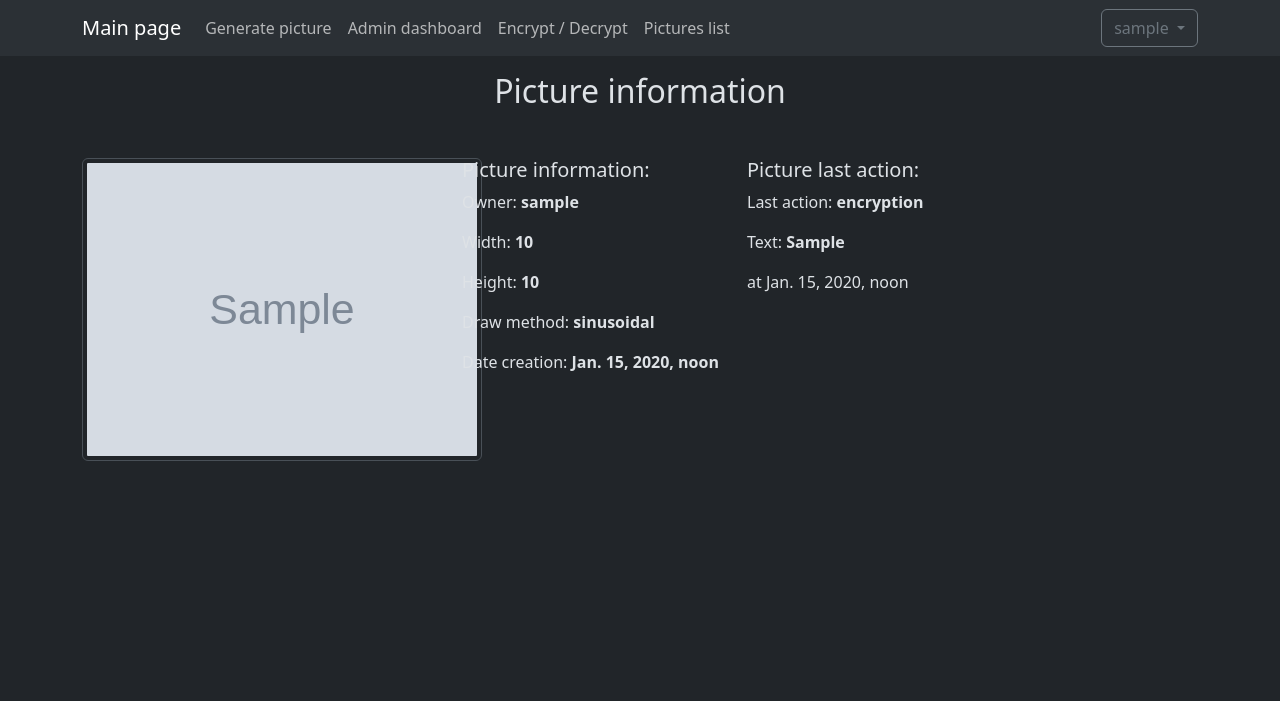
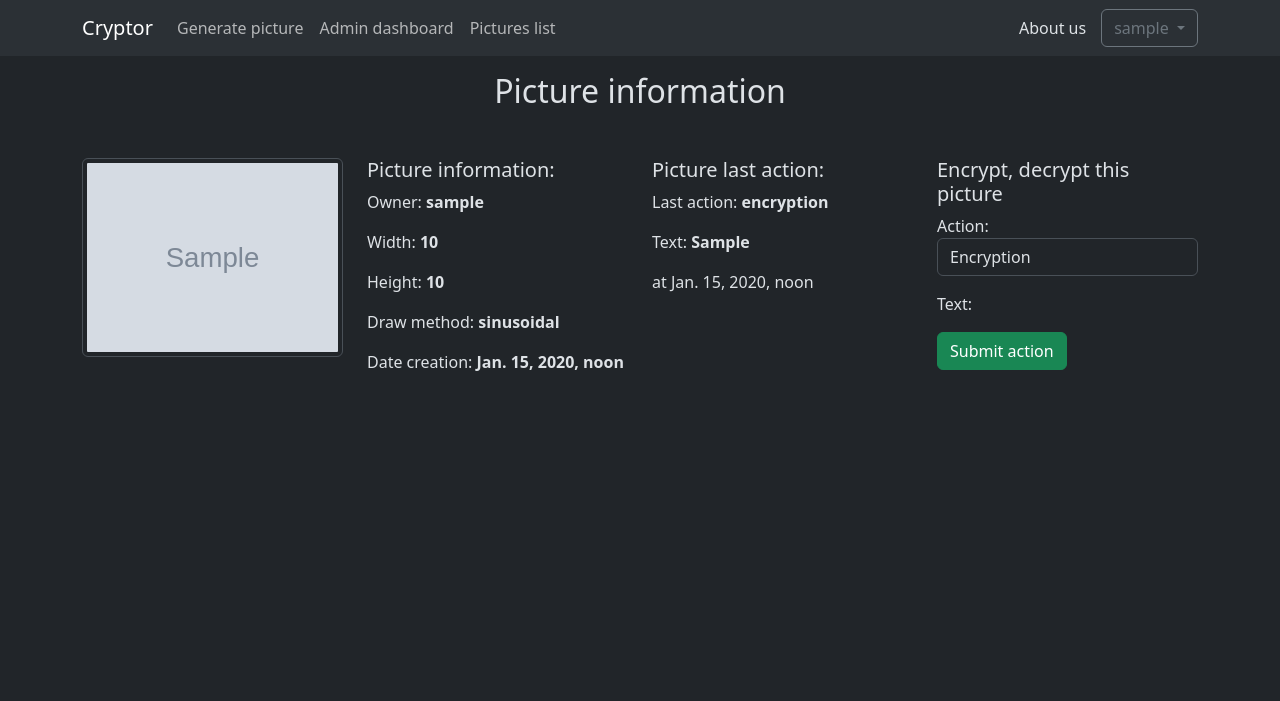
Before and after one commit to MuzykaAndrii/cryptor_service, a Django app: page /picture/1 in a window 1280 px wide. Shown: the top 701 px of the page. Run offline with Django 4.2, Linux system fonts and the light colour scheme; a user stored in the database is signed in; tables that the repository leaves empty hold one stand-in row (values such as "Sample post"); grey boxes marked "Sample" are stand-in pictures.

Commit message:
implemented single picture actions

```diff
--- a/src/crypt/forms.py
+++ b/src/crypt/forms.py
@@ -41,3 +41,22 @@
         for visible in self.visible_fields():
             visible.field.widget.attrs["class"] = "form-control"
             visible.field.widget.attrs["placeholder"] = visible.field.label
+
+
+class SinglePictureActionForm(forms.ModelForm):
+    text = forms.CharField(widget=forms.Textarea)
+
+    class Meta:
+        model = Picture
+        fields = [
+            "last_action",
+        ]
+
+    def __init__(self, *args, **kwargs):
+        super().__init__(*args, **kwargs)
+
+        self.fields["text"].required = False
+
+        for visible in self.visible_fields():
+            visible.field.widget.attrs["class"] = "form-control"
+            visible.field.widget.attrs["placeholder"] = visible.field.label
--- a/src/crypt/models.py
+++ b/src/crypt/models.py
@@ -55,7 +55,7 @@
     last_action = models.CharField(
         max_length=50,
         choices=LAST_ACTION,
-        verbose_name="Last action with this picture",
+        verbose_name="Action:",
         blank=True,
         null=True,
     )
--- a/src/crypt/services/decryption.py
+++ b/src/crypt/services/decryption.py
@@ -4,15 +4,15 @@
 from crypt.cryptor.cryptor import show
 
 
-def decryptor(request, picture, image_file_path, action, image_pk):
+def decryptor(request, picture, image_file_path, action, image_pk, redirect_):
     if not picture.last_action:
         messages.warning(request, "This picture havent crypted text")
-        return redirect("picture_action")
+        return redirect_
 
     decrypted_text = show(image_file_path)
     picture.last_action = action
     picture.last_action_result = decrypted_text
     picture.save(None)
 
-    messages.success(request, f"Decrypted text: {decrypted_text}")
+    messages.warning(request, f"The secret decrypted text: {decrypted_text}")
     return redirect("show_picture", pk=image_pk)
--- a/src/crypt/templates/crypt/picture_action.html
+++ b/src/crypt/templates/crypt/picture_action.html
@@ -6,12 +6,12 @@
 {% include 'include/_navbar.html' %}
 
 <div class="container">
-    <h2 class="mb-5" style="text-align: center;">Crypt/decrypt</h2>
+    <h2 class="mb-5" style="text-align: center;">Youre last actions</h2>
     <form class="row" action="{% url 'picture_action' %}" method="POST">
         <div class="col-md-3 offset-md-1">
-            <div style="display: flex; flex-direction: column; align-items: center;">
+            <div style="display: flex; flex-direction: column; align-items: stretch;">
                 {% for picture in pictures %}
-                <div class="pictures mb-3" style="display: flex; align-items: center; border: 1px solid #495057; padding: 10px; border-radius: 0.375rem;">
+                <div class="pictures mb-3" style="display: flex; justify-content: space-between; align-items: center; border: 1px solid #495057; padding: 10px; border-radius: 0.375rem;">
                     <div>
                         <small>{{picture.width}}х{{picture.height}}</small><br>
                         {% if picture.last_action %}
--- a/src/crypt/templates/crypt/show_picture.html
+++ b/src/crypt/templates/crypt/show_picture.html
@@ -1,4 +1,6 @@
 {% extends 'base.html' %}
+
+{% load static %}
 
 {% block content %}
 
@@ -8,8 +10,8 @@
     <h2 class="mb-5" style="text-align: center;">Picture information</h2>
 
     <div class="row">
-        <div class="col-md-4">
-            <img style="max-width: 400px;" src="{{ picture.image.url }}" class="img-fluid img-thumbnail" alt="{{picture.width}}x{{picture.height}}">
+        <div class="col-md-3">
+            <img style="max-width: 100%;" src="{{ picture.image.url }}" class="img-fluid img-thumbnail" alt="{{picture.width}}x{{picture.height}}">
         </div>
         <div class="col-md-3">
             <h5 class="mb-2">Picture information:</h5>
@@ -29,6 +31,14 @@
                 <h4 class="disabled">No actions yet</h4>
             {% endif %}
         </div>
+        <div class="col-md-3">
+            <h5 class="mb-2">Encrypt, decrypt this picture</h5>
+            <form action="{% url 'show_picture' pk=picture.pk %}" method="POST">
+                {% csrf_token %}
+                {{form.as_p}}
+                <input class="btn btn-success" type="submit" value="Submit action">
+            </form>
+        </div>
     </div>
 
 </div>
@@ -37,3 +47,7 @@
 {% include 'include/_footer.html' %}
 
 {% endblock %}
+
+{% block scripts %}
+<script src="{% static "crypt/js/action.js" %}"></script>
+{% endblock scripts %}
--- a/src/crypt/urls.py
+++ b/src/crypt/urls.py
@@ -1,7 +1,7 @@
 from django.urls import path
 
 from .views import (
-    index,
+    about,
     create_picture,
     show_picture,
     picture_action,
@@ -10,9 +10,9 @@
 
 
 urlpatterns = [
-    path("", index, name="index"),
+    path("", picture_action, name="picture_action"),
+    path("about/", about, name="about"),
     path("create_picture", create_picture, name="create_picture"),
     path("picture/<int:pk>", show_picture, name="show_picture"),
-    path("action/", picture_action, name="picture_action"),
     path("pictures/", pictures_list, name="pictures_list"),
 ]
--- a/src/crypt/views.py
+++ b/src/crypt/views.py
@@ -3,7 +3,7 @@
 from django.contrib import messages
 from django.contrib.auth.decorators import login_required
 
-from .forms import PictureCreationForm, PictureActionForm
+from .forms import PictureCreationForm, PictureActionForm, SinglePictureActionForm
 from .painter.painter import Painter
 from .models import Picture
 from .services.encryption import encryptor
@@ -11,8 +11,8 @@
 
 
 @login_required(login_url="login_user")
-def index(request):
-    return render(request, "crypt/index.html")
+def about(request):
+    return render(request, "crypt/about.html")
 
 
 @login_required(login_url="login_user")
@@ -43,7 +43,44 @@
     picture = get_object_or_404(Picture, pk=pk)
     if picture.owner != request.user:
         raise PermissionDenied
-    return render(request, "crypt/show_picture.html", {"picture": picture})
+
+    if request.method == "GET":
+        form = SinglePictureActionForm(instance=picture)
+        return render(
+            request, "crypt/show_picture.html", {"picture": picture, "form": form}
+        )
+
+    elif request.method == "POST":
+        form = SinglePictureActionForm(request.POST)
+        redirect_dest = redirect("show_picture", pk=picture.pk)
+
+        if not form.is_valid():
+            messages.error(request, "Wrong form data received")
+            return redirect_dest
+
+        text = form.cleaned_data["text"]
+        action = form.cleaned_data["last_action"]
+        image_file_path = picture.image.path
+
+        if action == "encryption":
+            return encryptor(
+                request,
+                text,
+                picture,
+                image_file_path,
+                action,
+                picture.pk,
+                redirect_dest,
+            )
+
+        elif action == "decryption":
+            return decryptor(
+                request, picture, image_file_path, action, picture.pk, redirect_dest
+            )
+
+        else:
+            messages.error(request, "Invalid action")
+            return redirect_dest
 
 
 @login_required(login_url="login_user")
@@ -59,10 +96,11 @@
     if request.method == "POST":
         pictures = Picture.objects.filter(owner=request.user)[:3]
         form = PictureActionForm(pictures, request.POST)
+        redirect_url = redirect("picture_action")
 
         if not form.is_valid() or not form.cleaned_data["image"]:
             messages.error(request, "Wrong form data received")
-            return redirect("picture_action")
+            return redirect_url
 
         image_pk = form.cleaned_data["image"]
         text = form.cleaned_data["text"]
@@ -71,14 +109,29 @@
         image_file_path = picture.image.path
 
         if action == "encryption":
-            return encryptor(request, text, picture, image_file_path, action, image_pk)
+            return encryptor(
+                request,
+                text,
+                picture,
+                image_file_path,
+                action,
+                image_pk,
+                redirect_url,
+            )
 
         elif action == "decryption":
-            return decryptor(request, picture, image_file_path, action, image_pk)
+            return decryptor(
+                request,
+                picture,
+                image_file_path,
+                action,
+                image_pk,
+                redirect_url,
+            )
 
         else:
             messages.error(request, "Invalid action")
-            return redirect("picture_action")
+            return redirect_url
 
 
 @login_required(login_url="login_user")
--- a/src/templates/include/_navbar.html
+++ b/src/templates/include/_navbar.html
@@ -1,6 +1,6 @@
 <nav class="navbar navbar-expand-lg bg-body-tertiary mb-3">
   <div class="container-fluid container">
-    <a class="navbar-brand" href="{% url 'index' %}">Main page</a>
+    <a class="navbar-brand disabled" href="{% url "picture_action" %}">Cryptor</a>
     <button class="navbar-toggler" type="button" data-bs-toggle="collapse" data-bs-target="#navbarSupportedContent"
       aria-controls="navbarSupportedContent" aria-expanded="false" aria-label="Toggle navigation">
       <span class="navbar-toggler-icon"></span>
@@ -19,16 +19,14 @@
         {% endif %}
         {% if request.user.is_authenticated %}
         <li class="nav-item">
-          <a href="{% url "picture_action" %}" class="nav-link">Encrypt / Decrypt</a>
-        </li>
-        {% endif %}
-        {% if request.user.is_authenticated %}
-        <li class="nav-item">
           <a href="{% url "pictures_list" %}" class="nav-link">Pictures list</a>
         </li>
         {% endif %}
       </ul>
-      <div class="nav-item dropdown btn btn-outline-secondary">
+      <div style="margin-right: 15px;" class="nav-item">
+        <a href="{% url "about" %}" class="nav-link">About us</a>
+      </div>
+      <div class="nav-item dropdown btn btn-outline-secondary ml-3">
         <a class="nav-link dropdown-toggle" href="#" role="button" data-bs-toggle="dropdown" aria-expanded="false">
           {% if request.user.is_authenticated %}
           {{ request.user.username }}
```
Also changed, not shown: src/crypt/services/encryption.py (+4 -4 lines), src/crypt/templates/crypt/about.html (renamed from src/crypt/templates/crypt/index.html).
